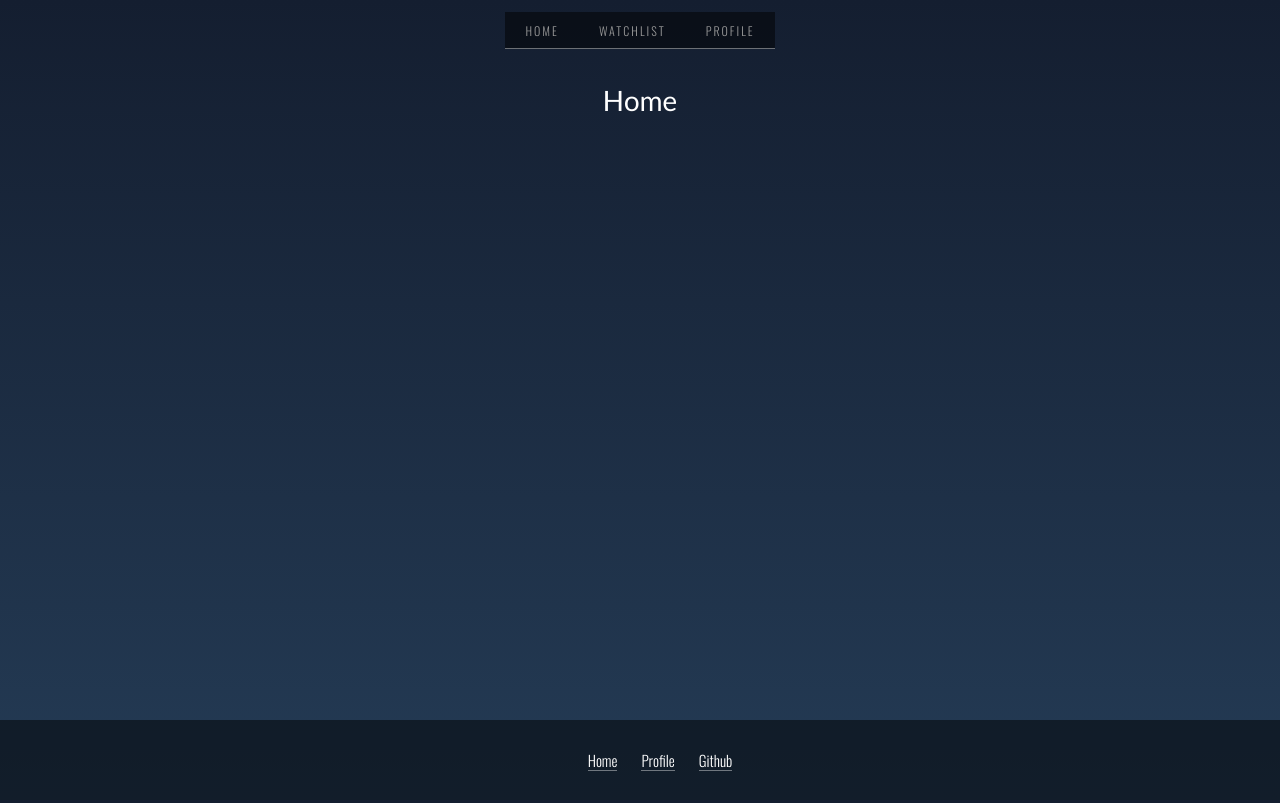
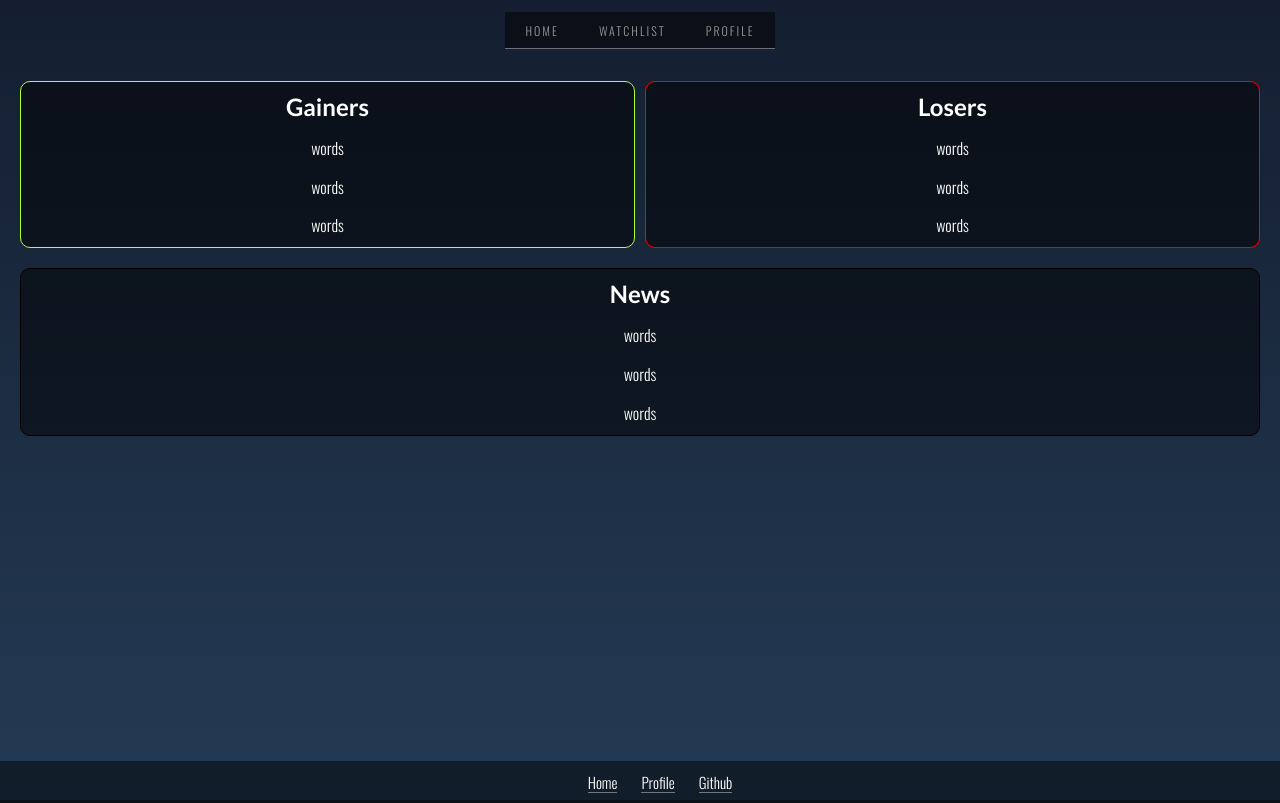
Before and after one commit to cogrod17/mystocks, a React app in the folder client/: page /home in a window 1280 px wide. Built offline with nearby package versions, Linux system fonts and the light colour scheme; no server answers; sample sign-in values are in the browser's storage.

Commit message:
update user

```diff
--- a/client/src/components/App.js
+++ b/client/src/components/App.js
@@ -4,10 +4,12 @@ import history from "../history";
 import NewUserForm from "./NewUserForm";
 import LoginForm from "./LoginForm";
 import UserProfile from "./UserProfile";
+import UpdateProfile from "./UpdateProfile";
 import LandingPage from "./LandingPage";
 import Home from "./Home";
+import Footer from "./Footer";
 import WatchList from "./WatchList";
-import UpdateUser from "./UpdateUser";
+//import UpdateUser from "./UpdateUser";
 import "../styles/App.css";
 import axios from "axios";
 
@@ -19,6 +21,7 @@ class App extends React.Component {
   componentDidMount() {
     //check local storage to see if user is already signed in
     const token = JSON.parse(localStorage.getItem("token"));
+
     if (!token) history.push("/");
     if (token) {
       axios
@@ -28,6 +31,7 @@ class App extends React.Component {
         .then((res) => {
           res.data.token = token;
           this.setState(res.data);
+          if (window.location.pathname === "/") history.push("/home");
         })
         .catch((e) => console.log(e));
     }
@@ -38,6 +42,7 @@ class App extends React.Component {
 
   getUserInfo = (userObject) => {
     this.setState(userObject);
+    console.log(this.state);
     //set token to local storage
     if (userObject)
       localStorage.setItem("token", JSON.stringify(this.state.token));
@@ -61,6 +66,16 @@ class App extends React.Component {
           />
           <Route path="/watchlist" exact component={WatchList} />
           <Route
+            path="/users/update"
+            edit
+            component={() => (
+              <UpdateProfile
+                getUserInfo={this.getUserInfo}
+                userInfo={this.state}
+              />
+            )}
+          />
+          <Route
             path="/users/profile"
             exact
             component={() => (
@@ -70,7 +85,7 @@ class App extends React.Component {
               />
             )}
           />
-          <Route path="/users/update" exact component={UpdateUser} />
+          <Footer />
         </Router>
       </div>
     );
--- a/client/src/components/Footer.js
+++ b/client/src/components/Footer.js
@@ -1,5 +1,6 @@
 import React from "react";
 import { Link } from "react-router-dom";
+
 import "../styles/Footer.css";
 
 const Footer = () => {
--- /dev/null
+++ b/client/src/components/Form.js
@@ -0,0 +1,24 @@
+import React from "react";
+
+const Form = ({ title, fields }) => {
+  const keys = Object.keys(fields);
+
+  const renderFields = (fields) => {
+    return keys.map((key) => {
+      return (
+        <div className="form-box" key={key}>
+          <input type="text" placeholder={`${key}`} />
+        </div>
+      );
+    });
+  };
+
+  return (
+    <div className="form-container">
+      <h1>{title}</h1>
+      <form className="form">{renderFields(keys)}</form>
+    </div>
+  );
+};
+
+export default Form;
--- a/client/src/components/Home.js
+++ b/client/src/components/Home.js
@@ -1,13 +1,31 @@
 import React from "react";
 import NavBar from "./NavBar";
-import Footer from "./Footer";
 
 const Home = () => {
   return (
     <div>
       <NavBar />
-      <h1>Home</h1>
-      <Footer />
+
+      <div className="movers-container">
+        <div className="movers-up">
+          <h2>Gainers</h2>
+          <p>words</p>
+          <p>words</p>
+          <p>words</p>
+        </div>
+        <div className="movers-down">
+          <h2>Losers</h2>
+          <p>words</p>
+          <p>words</p>
+          <p>words</p>
+        </div>
+      </div>
+      <div className="news">
+        <h2>News</h2>
+        <p>words</p>
+        <p>words</p>
+        <p>words</p>
+      </div>
     </div>
   );
 };
--- /dev/null
+++ b/client/src/components/UpdateProfile.js
@@ -0,0 +1,61 @@
+import React, { useState } from "react";
+import NavBar from "./NavBar";
+import Footer from "./Footer";
+//import Form from "./Form";
+import history from "../history";
+import axios from "axios";
+import "../styles/formStyles.css";
+
+const UpdateProfile = ({ userInfo, getUserInfo }) => {
+  const [newUsername, setNewUsername] = useState(userInfo.username);
+  const [newEmail, setNewEmail] = useState(userInfo.email);
+
+  const onUpdate = async (e) => {
+    e.preventDefault();
+    console.log(newUsername);
+    console.log(newEmail);
+    //AXIOS REQ HERE
+    try {
+      const res = await axios.patch(
+        "http://localhost:3001/users/update",
+        { username: newUsername, email: newEmail },
+        {
+          headers: { Authorization: "Bearer " + userInfo.token },
+        }
+      );
+      console.log(res.data);
+      getUserInfo(res.data);
+      history.push("/users/profile");
+    } catch (e) {
+      console.log(e);
+    }
+  };
+
+  return (
+    <div>
+      <NavBar />
+      <div className="form-container">
+        <form onSubmit={onUpdate} className="form">
+          <div className="form-box">
+            <input
+              onChange={(e) => setNewUsername(e.target.value)}
+              type="text"
+              placeholder={`${userInfo.username}`}
+            />
+          </div>
+          <div className="form-box">
+            <input
+              onChange={(e) => setNewEmail(e.target.value)}
+              type="text"
+              placeholder={`${userInfo.email}`}
+            />
+          </div>
+          <button>Submit</button>
+        </form>
+      </div>
+      <Footer />
+    </div>
+  );
+};
+
+export default UpdateProfile;
--- a/client/src/components/UpdateUser.js
+++ /dev/null
@@ -1,11 +0,0 @@
-import React from "react";
-
-const UpdateUser = () => {
-  return (
-    <div>
-      <h1>Update User</h1>
-    </div>
-  );
-};
-
-export default UpdateUser;
--- a/client/src/components/UserProfile.js
+++ b/client/src/components/UserProfile.js
@@ -1,8 +1,9 @@
-import React, { useState } from "react";
+import React, { useState, useEffect } from "react";
+import { Link } from "react-router-dom";
 import Modal from "./Modal";
 import NavBar from "./NavBar";
 import Footer from "./Footer";
-//import history from "../history";
+import history from "../history";
 import axios from "axios";
 
 const UserProfile = ({ userInfo, getUserInfo }) => {
@@ -23,6 +24,7 @@ const UserProfile = ({ userInfo, getUserInfo }) => {
   };
 
   return (
+    <div>
       <div className="user-profile">
         <Modal
           onClose={() => setModalOpen(false)}
@@ -34,11 +36,13 @@ const UserProfile = ({ userInfo, getUserInfo }) => {
         <p>{userInfo.favQuote}</p>
         <p>{userInfo.email}</p>
         <p>Sign Out</p>
+        <button onClick={() => history.push("/users/update")}>
+          Edit Profile
+        </button>
         <button className="delete-button" onClick={() => setModalOpen(true)}>
           Delete Account
         </button>
-
-      <Footer />
+      </div>
     </div>
   );
 };
--- a/client/src/styles/App.css
+++ b/client/src/styles/App.css
@@ -12,7 +12,6 @@ h2 {
 }
 
 body {
-  margin-top: 100px;
   text-align: center;
   font-size: 16px;
   color: white;
@@ -20,4 +19,50 @@ body {
   margin: 0;
   font-family: "Oswald", sans-serif;
   background: linear-gradient(#141e30, #243b55);
+  padding-bottom: 2.5rem;
 }
+
+.app {
+  position: relative;
+  min-height: 100vh;
+}
+.user-profile {
+  padding-bottom: 3rem;
+}
+
+.movers-container {
+  display: flex;
+}
+
+.movers-up {
+  flex: 1;
+  border: 1px greenyellow solid;
+  border-radius: 10px;
+  background: rgba(0, 0, 0, 0.5);
+  margin-left: 20px;
+  margin-right: 5px;
+  margin-top: 20px;
+  height: 100%;
+  padding: 10px 0px;
+}
+
+.movers-down {
+  flex: 1;
+  border: 1px red solid;
+  background: rgba(0, 0, 0, 0.5);
+  border-radius: 10px;
+  margin-right: 20px;
+  margin-left: 5px;
+  margin-top: 20px;
+  height: 100%;
+  padding: 10px 0px;
+}
+
+.news {
+  margin: 20px;
+  background: rgba(0, 0, 0, 0.5);
+  border-radius: 10px;
+  border: 1px solid black;
+  height: 100%;
+  padding: 10px;
+}
--- a/client/src/styles/Footer.css
+++ b/client/src/styles/Footer.css
@@ -30,12 +30,13 @@ li:last-child {
 /* below is just for demo styling */
 
 .footer {
-  position: fixed;
+  margin-top: 3.5rem;
+  position: absolute;
   display: flex;
-  height: 10%;
+  height: 3rem;
   width: 100%;
   background: rgba(0, 0, 0, 0.5);
   font-size: 15px;
   font-family: "Oswald", sans-serif;
-  bottom: 0px;
+  bottom: 0;
 }
--- a/server/middleware/auth.js
+++ b/server/middleware/auth.js
@@ -11,7 +11,6 @@ const auth = async (req, res, next) => {
       "tokens.token": token,
     });
 
-    console.log(user);
     if (!user) throw new Error();
 
     //attach token and user to the request for authentication
```
Lines whose indentation alone changed are shown as unchanged.
